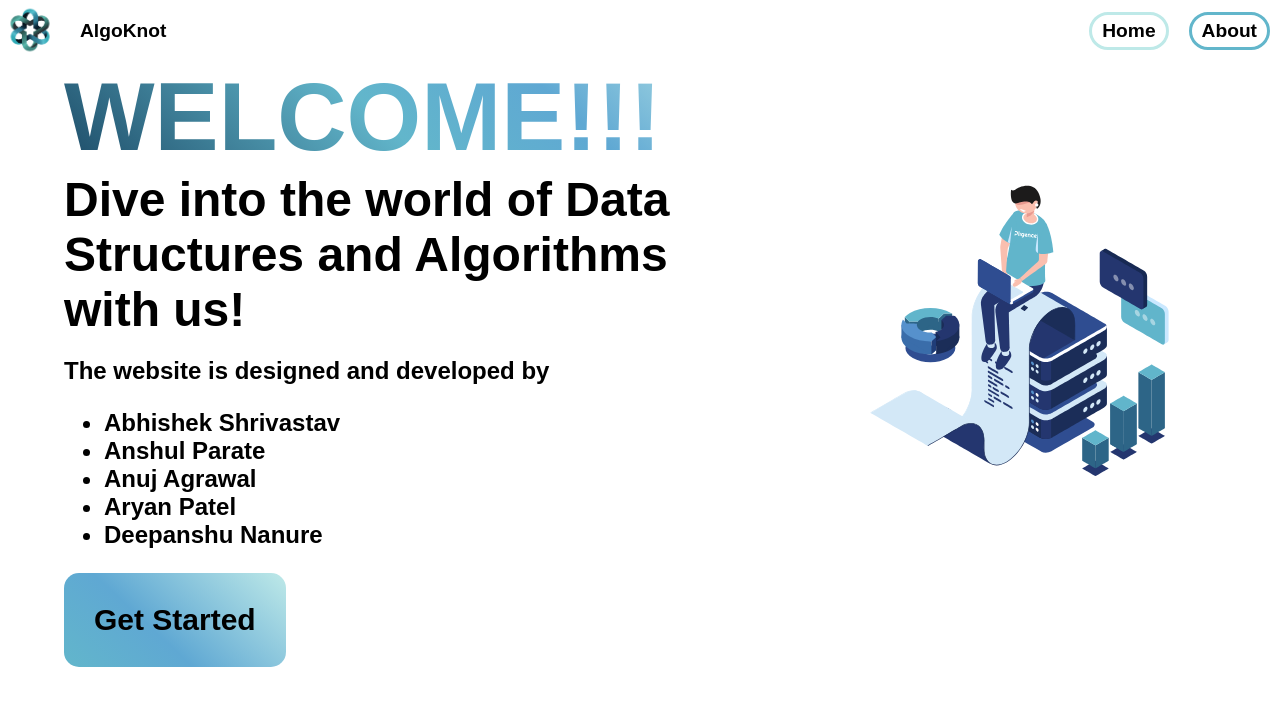
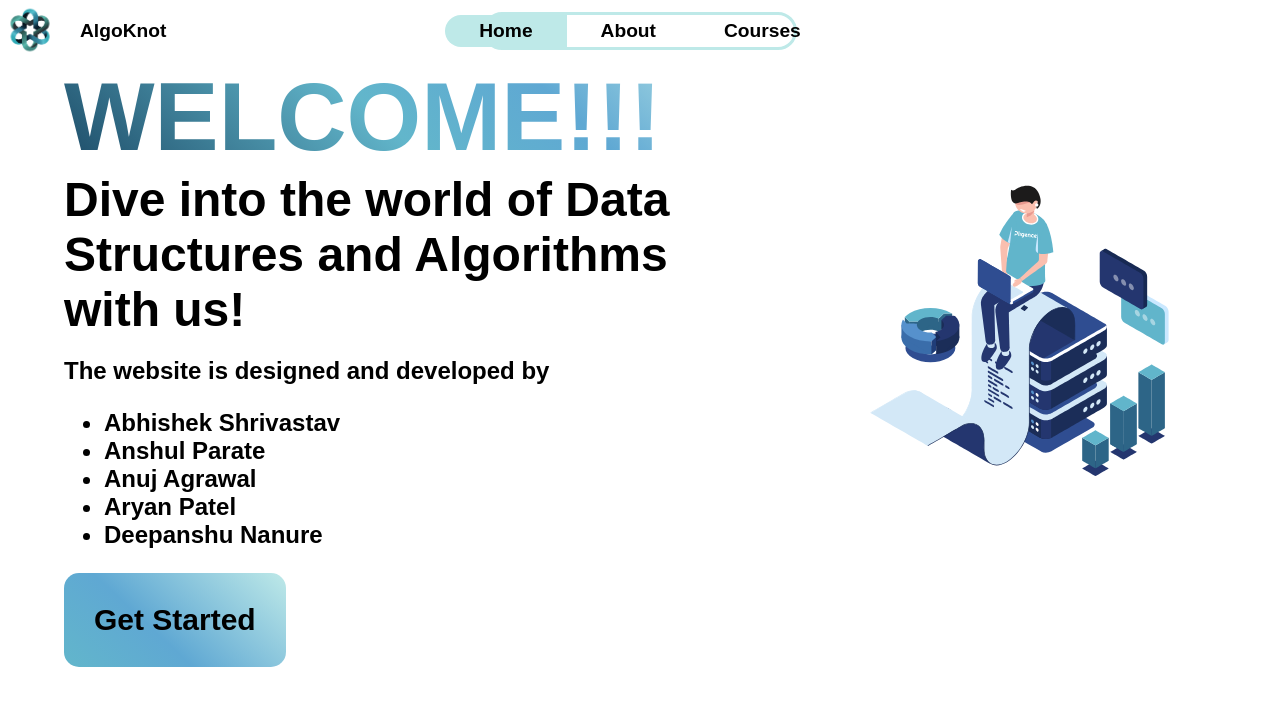
Before and after one commit to anuj-1410/DSA_teaching_website, a React (Create React App) app: page / in a window 1280 px wide. Shown: the top 706 px of the page. Built offline with nearby package versions, Linux system fonts and the light colour scheme; a web font is replaced by a local one.

Commit message:
navbar changed on 20/09

```diff
--- a/src/components/Navbar.css
+++ b/src/components/Navbar.css
@@ -3,39 +3,52 @@ header{
     width: 100%;
 }
 .right{
+    width: 30%;
+    display: flex;
+    justify-content: right;
+    align-items: center;
+}
+.middle{
     list-style-type: none;
     font-size: 1.2rem;
     font-family: "Signika Negative", sans-serif;
     font-optical-sizing: auto;
     font-weight: 700;
     font-style: normal;
-    width: 60%;
+    width: 40%;
     display: flex;
-    justify-content: end;
+    justify-content: center;
     align-items: center;
     padding-right: 5px 10px;
 }
 .link{
+
     text-decoration: none;
     color: black;
     display: inline-block;
-    padding: 5px 10px;
+    padding: 5px 34px;
 }
-.homeButton{
+.active{
+    background-color: #BEE9E8;
+}
+.link-home{
+    border-top-left-radius: 23px;
+    border-bottom-left-radius: 23px;
+}
+.link-courses{
+    border-top-right-radius: 23px;
+    border-bottom-right-radius: 23px;
+}
+.allButtons{
+    display: flex;
+    justify-content: center;
     border: 3px solid #BEE9E8;
     border-radius: 23px;
     margin: 10px;
+    width: 60%;
+
 }
-.aboutButton{
-    border: 3px solid #62B6CB;
-    border-radius: 23px;
-    margin: 10px;
-}
-.contactButton{
-    border: 3px solid #5FA8D3;
-    border-radius: 23px;
-    margin: 10px;
-}
+
 .left{
     display: flex;
     list-style-type: none;
@@ -44,7 +57,7 @@ header{
     font-optical-sizing: auto;
     font-weight: 700;
     font-style: normal;
-    width: 40%;
+    width: 30%;
 }
 .left li{
     margin: 10px;
--- a/src/components/Navbar.jsx
+++ b/src/components/Navbar.jsx
@@ -1,29 +1,40 @@
 import React from 'react';
-import {NavLink} from 'react-router-dom' ;
-import './Navbar.css'
-import {motion} from "framer-motion";
+import { NavLink } from 'react-router-dom';
+import './Navbar.css';
+import { motion } from 'framer-motion';
 import logo from './images/logo.png';
+
 export default function Navbar() {
   return (
     <header>
-        <div className="left">
-          <img src={logo} alt="" height={60} width={60}/>
-          <li>AlgoKnot</li>
+      <div className="left">
+        <img src={logo} alt="Logo" height={60} width={60} />
+        <li>AlgoKnot</li>
+      </div>
+      <div className="middle">
+        <div className="allButtons">
+          <motion.div whileHover={{ backgroundColor: '#BEE9E8' }} whileTap={{ scale: 0.9 }}
+          className='link-home'>
+            <NavLink to="/" end
+            className={({ isActive }) => (isActive ? 'link link-home active' : 'link link-home')}
+            >Home</NavLink>
+          </motion.div>
+
+          <motion.div whileHover={{ backgroundColor: '#BEE9E8' }} whileTap={{ scale: 0.9 }}>
+            <NavLink to="/about"
+            className={({ isActive }) => (isActive ? 'link active' : 'link')}
+            >About</NavLink>
+          </motion.div>
+
+          <motion.div whileHover={{ backgroundColor: '#BEE9E8' }} whileTap={{ scale: 0.9 }}
+          className='link-courses'>
+            <NavLink to="/courses"
+            className={({ isActive }) => (isActive ? 'link link-courses active' : 'link link-courses')}
+            >Courses</NavLink>
+          </motion.div>
         </div>
-        <div className="right">
-        <motion.li
-          whileHover={{ scale: 1.1, backgroundColor : '#BEE9E8'}}
-          whileTap={{ scale: 0.9 }}
-        className='homeButton'><NavLink to={'/'} className={'link'}>Home</NavLink></motion.li>
-        <motion.li
-          whileHover={{ scale: 1.1, backgroundColor : '#62B6CB'}}
-          whileTap={{ scale: 0.9 }}
-        className='aboutButton'><NavLink to={'/about'} className={'link'}>About</NavLink></motion.li>
-        {/* <motion.li
-          whileHover={{ scale: 1.1, backgroundColor : '#5FA8D3'}}
-          whileTap={{ scale: 0.9 }}
-        className='contactButton'><NavLink to={'/Courses'} className={'link'}>Courses</NavLink></motion.li> */}
-        </div>
+      </div>
+      <div className="right"></div>
     </header>
-  )
+  );
 }
```
Also changed, not shown: public/manifest.json.
